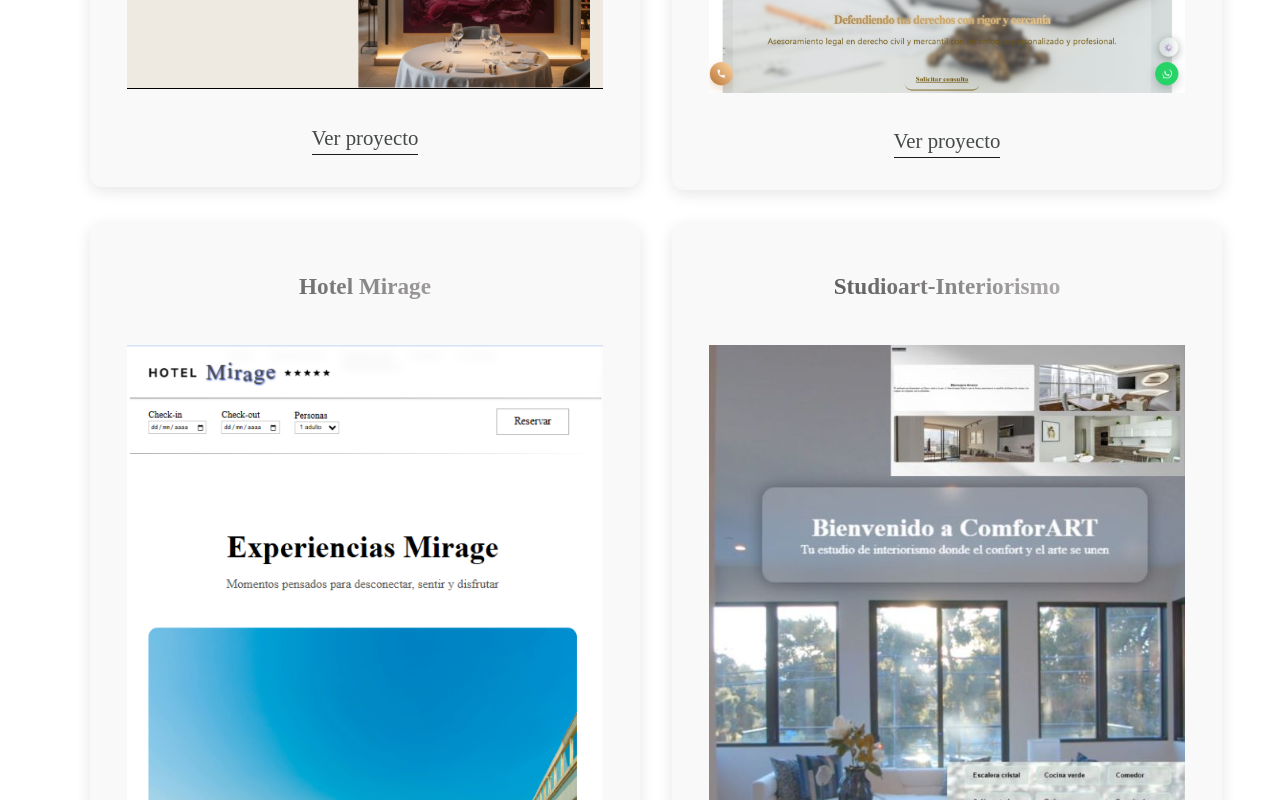
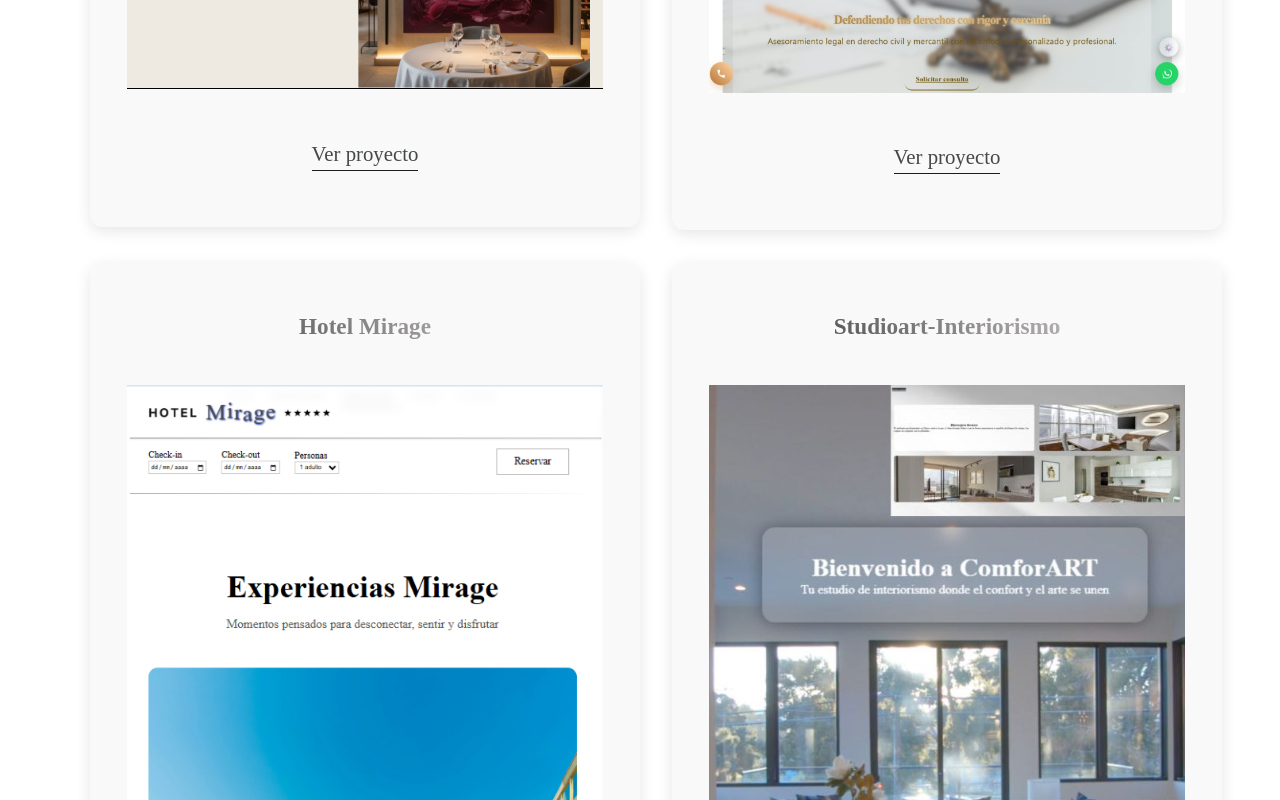
Before and after one commit to cristinavoda/Innovaweb, a Vue app: page / in a window 1280 px wide. Shown: the part 5260-6060 px from the top of the page. Built offline with nearby package versions, Linux system fonts and the light colour scheme.

Commit message:
add 'styles4'

```diff
--- a/src/views/Home.vue
+++ b/src/views/Home.vue
@@ -502,7 +502,8 @@
 
 .project-link {
   display: inline-block;
-  margin-top: 0.5rem;
+  margin-top: 1.5rem;
+  margin-bottom: 1.5rem;
   color: #454849;
   text-decoration: none;
   font-weight: 500;
@@ -513,7 +514,7 @@
 
 .project-link:hover {
   color: rgb(63, 66, 66);
-   transform: translateY(20px);
+
 }
 
 .section-title {
```
